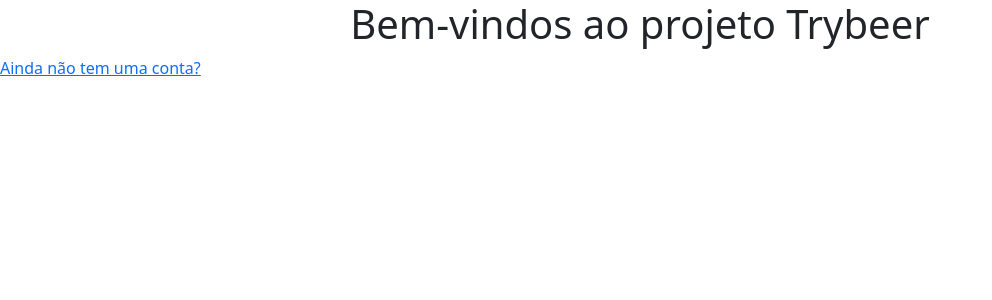
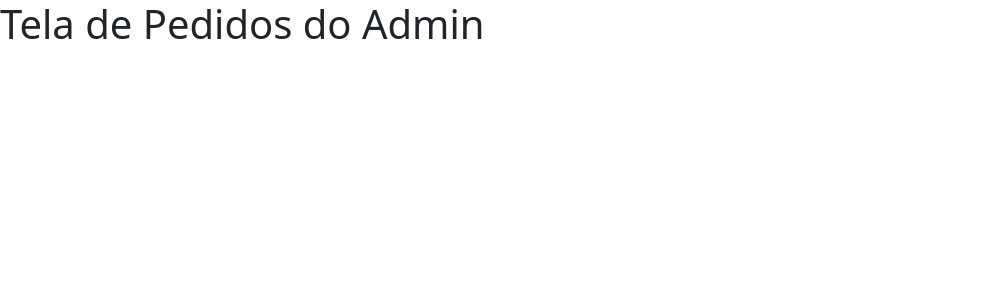
Before and after one commit to tryber/sd-03-trybeer-5, a React (Create React App) app in the folder front-end/: page /admin/orders in a window 1280 px wide. Shown: the top 300 px of the page, without its empty margins (0-992 px from the left). Built offline with nearby package versions, Linux system fonts and the light colour scheme.

Commit message:
tentativas em vão

```diff
--- a/front-end/src/App.js
+++ b/front-end/src/App.js
@@ -2,6 +2,8 @@
 import { BrowserRouter as Router, Switch, Route } from 'react-router-dom';
 import HomePage from './pages/HomePage';
 import SignupPage from './pages/SignupPage';
+import Products from './pages/Products';
+import AdminOrders from './pages/AdminOrders';
 
 function App() {
   return (
@@ -9,6 +11,12 @@
       <Switch>
         <Route path="/register">
           <SignupPage />
+        </Route>
+        <Route path="/products">
+          <Products />
+        </Route>
+        <Route path="/admin/orders">
+          <AdminOrders />
         </Route>
         <Route path="/">
           <HomePage />
--- /dev/null
+++ b/front-end/src/pages/AdminOrders.js
@@ -0,0 +1,11 @@
+import React from 'react';
+
+function AdminOrders() {
+  return (
+    <div>
+        <h1>Tela de Pedidos do Admin</h1>
+    </div>
+  );
+}
+
+export default AdminOrders;
--- /dev/null
+++ b/front-end/src/pages/Products.js
@@ -0,0 +1,11 @@
+import React from 'react';
+
+function Products() {
+  return (
+    <div>
+        <h1>Tela de Produtos do usuário</h1>
+    </div>
+  );
+}
+
+export default Products;
```
